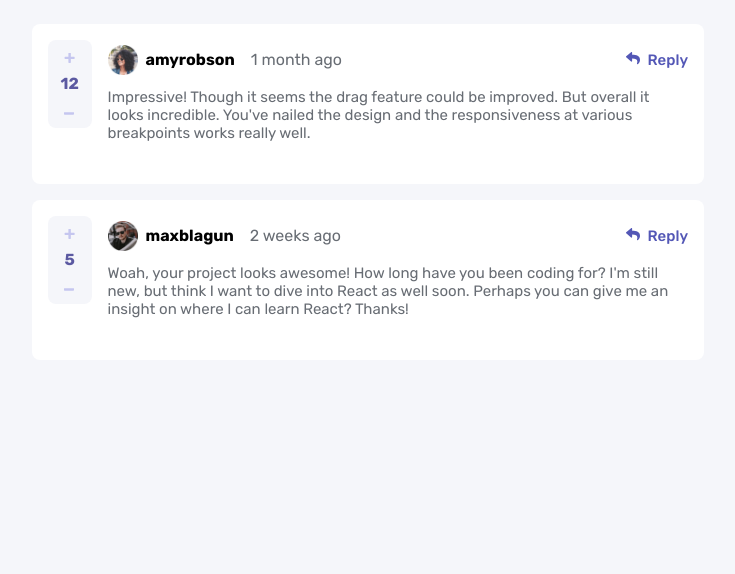
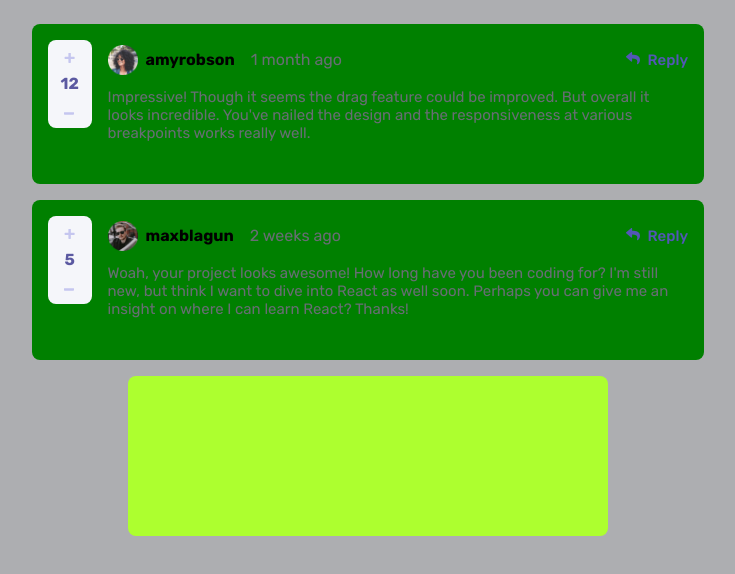
Before and after one commit to BoariniLucas/interactive-comments-section, a plain HTML site: page index.html in a window 1280 px wide. Shown: the whole page, without its empty margins (272-1007 px from the left). Drawn offline with Linux system fonts and the light colour scheme.

Commit message:
:construction: Iniciando desenvolvimento das respostas de comentários

```diff
--- a/assets/css/style.css
+++ b/assets/css/style.css
@@ -17,7 +17,7 @@ body {
     width: 100%;
     padding: 1em;
     box-sizing: border-box;
-    background-color: var(/*--bgteste*/ --bgColor );
+    background-color: var(--bgteste /*--bgColor*/ );
 }
 
 .comments {
@@ -28,7 +28,18 @@ body {
     margin: 0.5em 0;
     padding: 1em;
     box-sizing: border-box;
-    background-color: var(--whiteColor);
+    background-color: green/*var(--whiteColor)*/;
+}
+
+.comments-reply {
+
+    height: 10em;
+    width: 30em;
+    border-radius: 8px;
+    margin: 0.5em 0;
+    padding: 1em;
+    box-sizing: border-box;
+    background-color: greenyellow;
 }
 
 .like-container {
--- a/index.html
+++ b/index.html
@@ -89,6 +89,10 @@
       </div>
     </section>
 
+    <section class="comments-reply">
+
+    </section>
+
   <!--
   <div class="attribution">
     <a href="https://github.com/BoariniLucas" target="_blank">Coded by Lucas Boarini</a>
```
